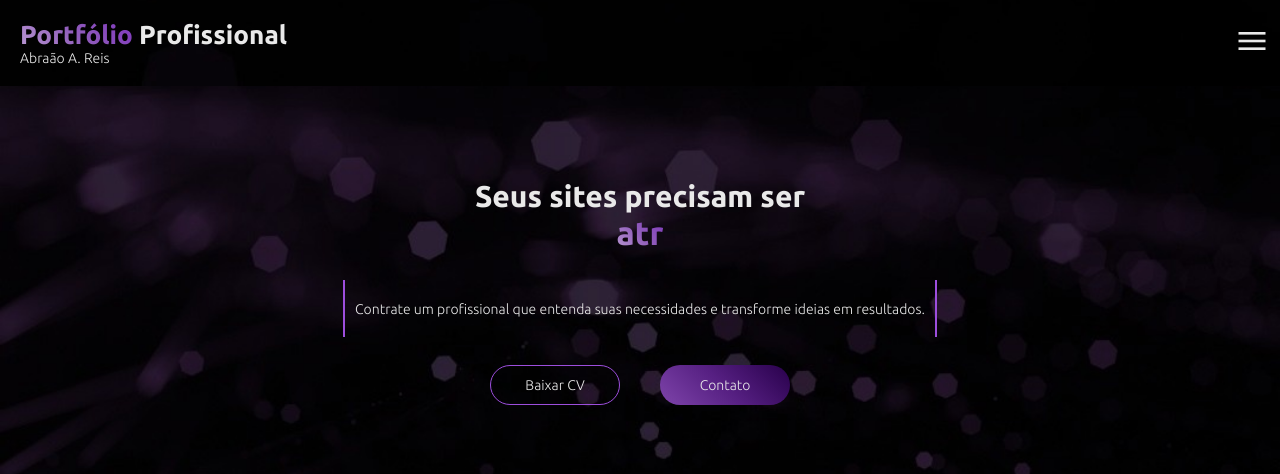
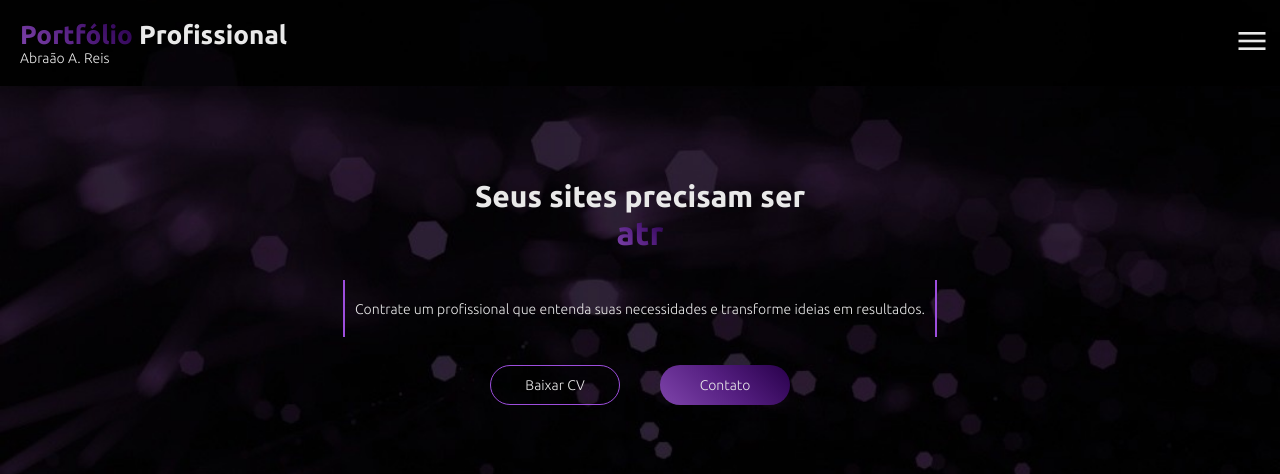
Before and after one commit to abraao-reyys/portfolio-profissional, a plain HTML site: page index.html in a window 1280 px wide. Shown: the top 474 px of the page. Drawn offline with nearby package versions, Linux system fonts and the light colour scheme.

Commit message:
Detail Upd

```diff
--- a/src/assets/styles/style.css
+++ b/src/assets/styles/style.css
@@ -184,8 +184,7 @@ div h1 {
 div h1 span {
     color: var(--base-color);
     font-size: 1.1em;
-    text-decoration: underline;
-    background: linear-gradient(45deg, #b898d1, #905cbb ,#7e36bd);
+    background: linear-gradient(45deg, #7e44aa, #551f81 ,#28004b);
     background-clip: text;
     -webkit-text-fill-color: transparent;
 }
@@ -197,7 +196,7 @@ div h2 {
 }
 
 div h2 span {
-    background: linear-gradient(45deg, #b898d1, #905cbb ,#7e36bd);
+    background: linear-gradient(45deg, #7e44aa, #551f81 ,#28004b);
     background-clip: text;
     -webkit-text-fill-color: transparent;
 }
```
